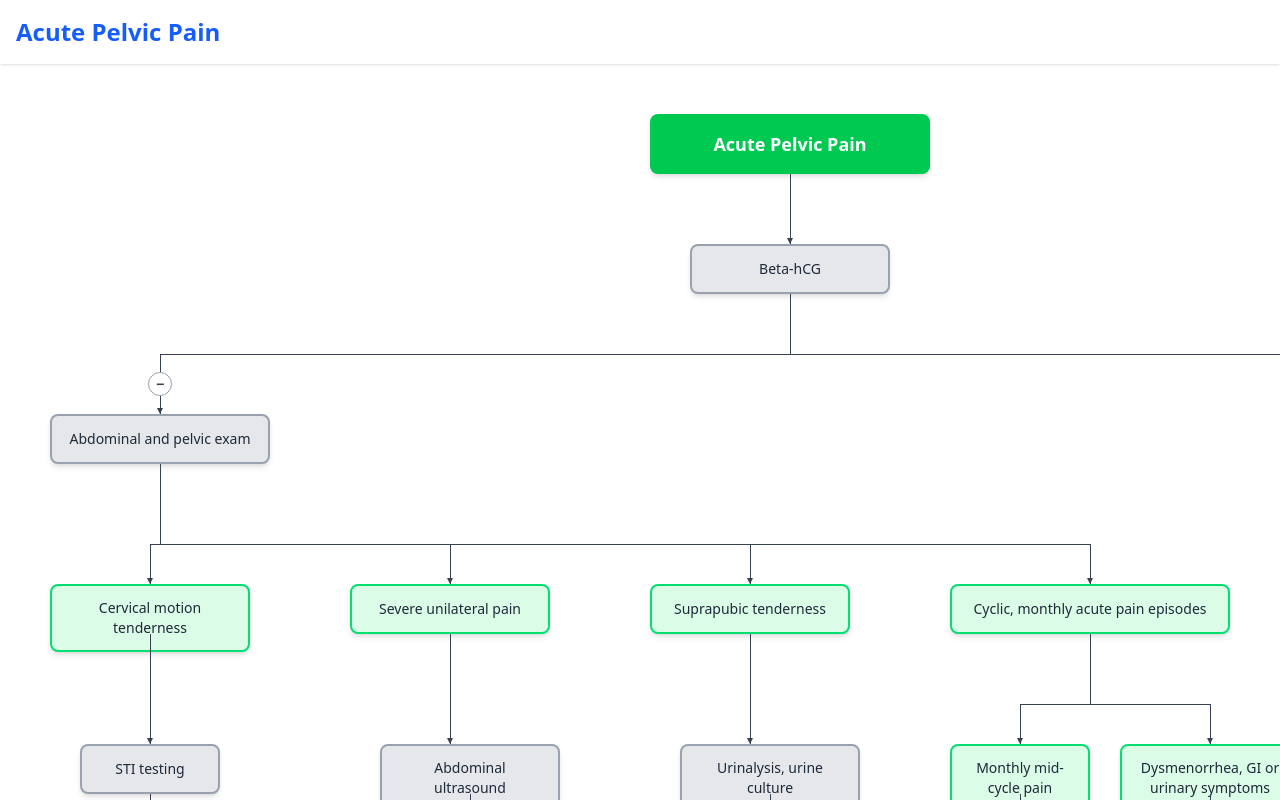
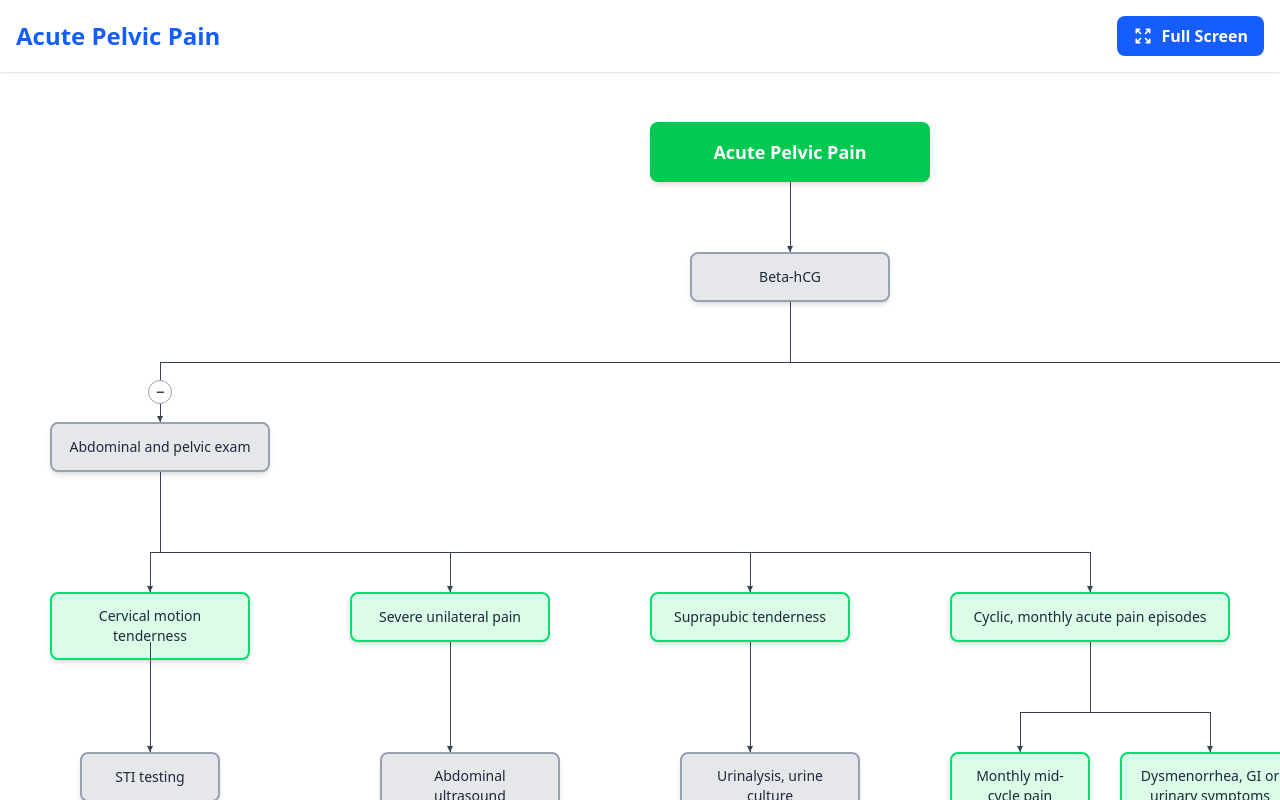
Before and after one commit to 7r3a2/Mbha, a Next.js app: page /approach/obs-gyne/gynecology/acute-pelvic-pain in a window 1280 px wide. Built offline with nearby package versions, Linux system fonts and the light colour scheme.

Commit message:
new chart

```diff
--- a/app/approach/obs-gyne/gynecology/acute-pelvic-pain/page.tsx
+++ b/app/approach/obs-gyne/gynecology/acute-pelvic-pain/page.tsx
@@ -213,7 +213,7 @@
   </div>
 );
 
-export default function AcutePelvicPainFlowchart() {
+export default function AcutePelvicPainFlowchart({ frameFullScreen = false, onToggleFrameFullScreen = () => {} }: { frameFullScreen?: boolean; onToggleFrameFullScreen?: () => void }) {
   const containerRef = useRef<HTMLDivElement>(null);
   const [isPanning, setIsPanning] = useState(false);
   const [startPos, setStartPos] = useState({ x: 0, y: 0 });
@@ -262,10 +262,19 @@
         <meta name="description" content="Medical flowchart for acute pelvic pain evaluation" />
       </Head>
 
-      <div className="h-screen bg-white overflow-hidden">
+      <div className={`${frameFullScreen ? 'fixed inset-0 z-50 bg-white' : 'h-screen bg-white'} overflow-hidden`}>
         {/* Title */}
-        <div className="bg-white p-4 shadow-sm">
+        <div className="bg-white p-4 shadow-sm flex justify-between items-center">
           <h1 className="text-2xl font-bold text-blue-600">Acute Pelvic Pain</h1>
+          <button
+            onClick={onToggleFrameFullScreen}
+            className="bg-blue-600 hover:bg-blue-700 text-white font-bold py-2 px-4 rounded-lg transition-colors duration-300 flex items-center space-x-2"
+          >
+            <svg className="w-5 h-5" fill="none" stroke="currentColor" viewBox="0 0 24 24">
+              <path strokeLinecap="round" strokeLinejoin="round" strokeWidth={2} d="M4 8V4m0 0h4M4 4l5 5m11-1V4m0 0h-4m4 0l-5 5M4 16v4m0 0h4m-4 0l5-5m11 5l-5-5m5 5v-4m0 4h-4" />
+            </svg>
+            <span>Full Screen</span>
+          </button>
         </div>
 
         {/* Main flowchart container */}
--- a/app/approach/page.tsx
+++ b/app/approach/page.tsx
@@ -5,6 +5,7 @@
 import { useAuth } from '@/lib/hooks/useAuth';
 import { useRouter } from 'next/navigation';
 import DyspareuniaPage from './obs-gyne/gynecology/dyspareunia/page';
+import AcutePelvicPainPage from './obs-gyne/gynecology/acute-pelvic-pain/page';
 
 // Box component that matches the image exactly
 const FlowchartBox = ({
@@ -185,8 +186,18 @@
   );
 };
 
-// Acute Pelvic Pain Flowchart Component
+// Acute Pelvic Pain Flowchart Component - Wrapper for imported component
 const AcutePelvicPainFlowchart = ({ frameFullScreen = false, onToggleFrameFullScreen = () => {} }) => {
+  return (
+    <AcutePelvicPainPage
+      frameFullScreen={frameFullScreen}
+      onToggleFrameFullScreen={onToggleFrameFullScreen}
+    />
+  );
+};
+
+// Old Acute Pelvic Pain Flowchart Component (replaced by imported version)
+const OldAcutePelvicPainFlowchart = ({ frameFullScreen = false, onToggleFrameFullScreen = () => {} }) => {
   const [isMobile, setIsMobile] = useState(false);
   const [scale, setScale] = useState(1);
   const [zoomScale, setZoomScale] = useState(1);
```
